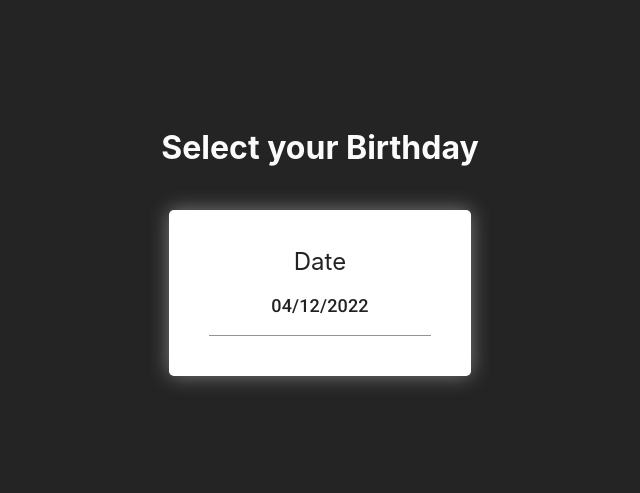
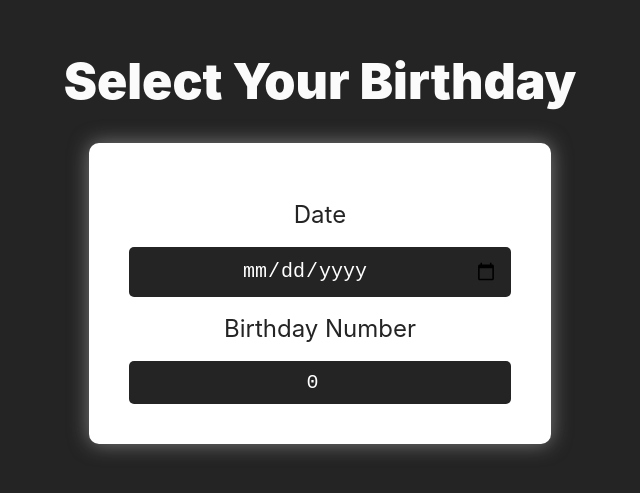
Before and after one commit to JulianBarbossa9/mathBirthday, a React (Vite) app: page / in a window 1280 px wide. Shown: the part 119-612 px from the top of the page, without its empty margins (320-960 px from the left). Built offline with nearby package versions, Linux system fonts and the light colour scheme.

Commit message:
various changes

```diff
--- a/package.json
+++ b/package.json
@@ -10,9 +10,10 @@
   },
   "dependencies": {
     "@date-io/date-fns": "^1.3.13",
+    "@emotion/react": "^11.10.5",
+    "@emotion/styled": "^11.10.5",
     "@material-ui/core": "^4.12.4",
-    "@material-ui/pickers": "^3.3.10",
-    "date-fns": "^2.29.3",
+    "moment": "^2.29.4",
     "react": "^17.0.2",
     "react-dom": "^17.0.2"
   },
--- a/src/App.jsx
+++ b/src/App.jsx
@@ -1,88 +1,159 @@
 import { useState } from "react";
-import { DatePicker } from "@material-ui/pickers"
-import lightBlue from "@material-ui/core/colors/lightBlue";
-// import { grey } from '@mui/material/colors';
-import { createTheme  } from "@material-ui/core"
-import { ThemeProvider } from "@material-ui/styles";
+import styled from '@emotion/styled'
+import moment from 'moment'
+import { addDays } from 'date-fns';
+
+const Input = styled.input`
+  background-color: #242424;
+  padding: 10px;
+  color: #ffff;
+  margin-top: 20px;
+  border: none;
+  outline: none;
+  text-align: center;
+  font-size: 20px;
+  border-radius: 5px;
+  font-family: "Roboto Mono",monospace;
+  ::-webkit-calendar-picker-indicator{
+    background-color: #242424;
+    padding: 5px;
+    border-radius: 3px;
+  }
+`
+
+const Title = styled.h1`
+  font-weight: 900;
+  font-size: 50px;
+`
+
+const Container= styled.div`
+  width: 90%;
+	max-width: 1000px;
+	margin: 50px auto;
+	text-align: center;
+	background: #fff;
+	box-shadow: 0px 0px 20px 0px rgba(209, 209, 209, 0.5);
+	padding: 40px;
+	border-radius: 10px;
+	display: flex;
+	gap: 20px;
+`
+
+const Group = styled.div`
+  display: flex;
+	flex-direction: column;
+	width: 100%;
+`
+
+const Label = styled.label`
+  width: 100%;
+	font-size: 24px;
+	color:#242424;
+  font-weight: 500px;
+  margin-top: 20px;
+`
+
+
 
 function App() {
 
-  const [dateSelect, stateDate] = useState(new Date());
-  const [ birthdayNumber, stateBirthDayNumbre ] = useState(3)
-  const [ dateModify , stateDateModify ] = useState(dateSelect)
+
+  const [ dateSelect, stateDate] = useState({
+    date:new Date(),
+    number: 0,
+  });
+
 
   console.log(dateSelect) // Sat Dec 03 2022 (esto es un objeto)
-  let dayP = dateModify
-  console.log("Nuevo state: " + dayP)
+
+  const handleChange = e => {
+    stateDate({
+      ...dateSelect,
+      [e.target.name]: e.target.value
+    })
+  }
 
 
+  //Extract Data
+  const { date, number } = dateSelect;
 
-  const days_birth = []
+  console.log(date)
+
+  var c = moment(date).add(10,'day').format('LL')
+  var d = moment("29402-01-05").add(100000005,'day').format('LL')
+
+  console.log("Futuro Cumple: " + c)
+  console.log("Futuro Cumple d: " + d)
+
+
+  // let dayBirth = date.getDate()
+  let dayBirth = new Date(date).getDate()
+  console.log("dia extraido: " + dayBirth)
+  let days_birth = []
   function calcNextDays(number){
     for (let i = 1; i <= number; i++){
-      let days = dayP + Math.pow(10, i);
+      let days = 1 + dayBirth+ Math.pow(10, i);
       days_birth.push(days)
 
     }
     return days_birth
   }
 
+  // let pp = calcNextDays(number)
+  // console.log(pp)
+
   let arrDays = []
   function calculate(){
-    // let posible_days = calcNextDays(birthdayNumber)
+    let posible_days = calcNextDays(number)
+    // console.log("days " + posible_days)
     // for (let i = 0; i <= posible_days.length; i++){
-    //   let finalDay = dateSelect.setDate(dateSelect.getDate() + posible_days[i])
+    //   let finalDay =  moment(date).add(posible_days[i],'day').format('LL')
+    //   console.log(posible_days[i])
     //   arrDays.push(finalDay)
     // }
-    dayP.setDate(dayP.getDate() + 10)
-    const resultado = dateModify.getDate() + '/' + (dateModify.getMonth() + 1) + '/' + dateModify.getFullYear();
-    return resultado
-  }
+    // }
+    //
+    // const resultadov2 = dateSelect.setDate()
+    // const resultado = dateSelect.getDate() + '/' + (dateSelect.getMonth() + 1) + '/' + dateSelect.getFullYear();
+  //   let dayModi = posible_days.forEach((num, index) => {
+  //     console.log('Indice - ' + index + ' Valor: ' + num)
+  //   // return arrDays
+  //   let result = arrDays.push(dayModi)
+  //   return result
+  // })
+    for (let value of posible_days){
+      console.log(value)
+      let finalDay =  moment(date).add(value,'day').format('LL')
+      arrDays.push(finalDay)
+    }
+    return arrDays
+}
 
-  // let pp=calculate()
-  // console.log("fecha final: " + pp)
-
-  const materialTheme = createTheme ({
-    overrides: {
-      // MuiPickersCalendarHeader: {
-      //   switchHeader: {
-      //     backgroundColor: lightBlue.A200,
-      //   }
-      // },
-      MuiPickersToolbar: {
-        toolbar: {
-          backgroundColor: lightBlue[900],
-        },
-      },
-    }
-  });
-
+  let funCont = calculate()
+  console.log(funCont)
 
 
   return (
     <>
-      <h1>Select your Birthday</h1>
-      <div className="contenedor">
-        <div className="grupo">
-          <label>Date</label>
-            <ThemeProvider theme={materialTheme}>
-              <DatePicker
-                // clearLabel
-                format="dd/MM/yyyy"
-                value={dateSelect}
-                onChange={stateDate}
-              />
-            </ThemeProvider>
-        </div>
-      </div>
-
-      {/* <div>
-        <button>Calculate Math Birthday</button>
-      </div> */}
-
-      <div>
-
-      </div>
+      <Title>Select Your Birthday</Title>
+      <Container>
+        <Group>
+          <Label>Date</Label>
+            <Input
+              type="date"
+              name="date"
+              onChange={handleChange}
+              value={date}
+            />
+          <Label>Birthday Number</Label>
+            <Input
+              type="number"
+              name="number"
+              onChange={handleChange}
+              value={number}
+            />
+        </Group>
+      </Container>
     </>
   );
 }
--- a/src/index.css
+++ b/src/index.css
@@ -49,7 +49,7 @@ label {
 	width: 100%;
 	font-size: 24px;
 	color:#242424;
-  font-weight: 500px;
+  	font-weight: 500px;
 }
 
 .grupo {
--- a/src/main.jsx
+++ b/src/main.jsx
@@ -2,14 +2,11 @@ import React from 'react';
 import ReactDOM from 'react-dom';
 import './index.css';
 import App from './App';
-import {MuiPickersUtilsProvider} from '@material-ui/pickers'
-import DateFnsUtils from '@date-io/date-fns'
+
 
 ReactDOM.render(
   <React.StrictMode>
-    <MuiPickersUtilsProvider utils={DateFnsUtils}>
       <App/>
-    </MuiPickersUtilsProvider>
   </React.StrictMode>,
   document.getElementById('root')
 );
```
Also changed, not shown: 1 other file (tests, documents, lock files or other folders).
